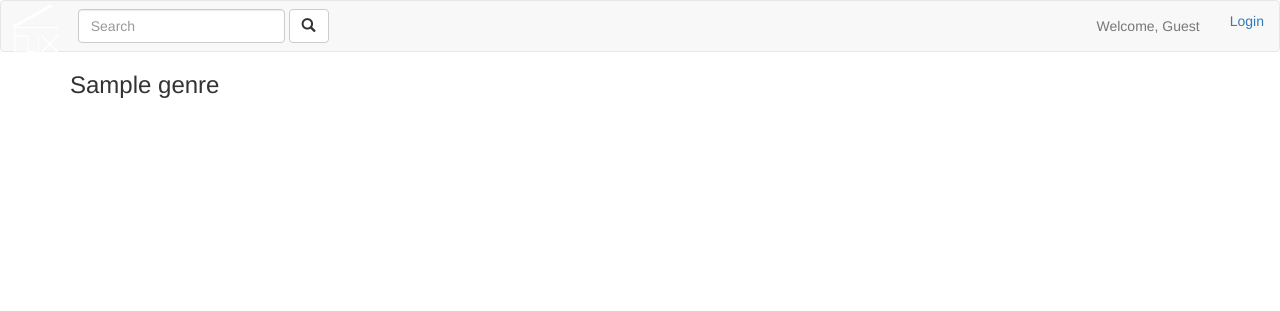
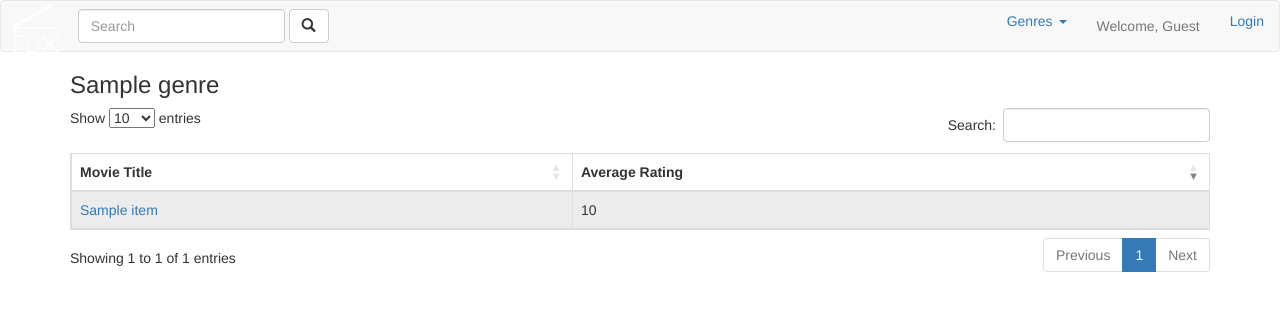
Before and after one commit to mendez6412/django-movies, a Django app: template movielens/flix/templates/flix/genres.html in a window 1280 px wide. Shown: the top 311 px of the page. Run offline with Django 3.2, Linux system fonts and the light colour scheme; the template is opened without the code that fills it: most values are stand-ins (such as "Sample title", 1, 10 or a date in 2020); some libraries are stand-ins or nearby versions; some web fonts are replaced.

Commit message:
added genre pages

```diff
--- a/movielens/flix/static/flix/js/app.js
+++ b/movielens/flix/static/flix/js/app.js
@@ -1,4 +1,10 @@
 $(document).ready(function() {
     $('#example').DataTable();
     $('#example2').DataTable();
+    $('#genretable').DataTable( {
+        "order": [[ 1, "desc"]]
+    } );
+    $('#rectable').DataTable( {
+        "order": [[ 1, "desc"]]
+    } );
 } );
--- a/movielens/flix/templates/flix/base.html
+++ b/movielens/flix/templates/flix/base.html
@@ -45,12 +45,38 @@
                 </p></li>
               {% endif %}
             </ul>
+            <ul class="nav navbar-right">
+              <li class="dropdown">
+              <a href="#" class="dropdown-toggle" data-toggle="dropdown" role="button" aria-haspopup="true" aria-expanded="false">Genres <span class="caret"></span></a>
+              <ul class="dropdown-menu">
+                <li><a href="/genres/Action">Action</a></li>
+                <li><a href="/genres/Adventure">Adventure</a></li>
+                <li><a href="/genres/Animation">Animation</a></li>
+                <li><a href="/genres/Children's">Children's</a></li>
+                <li><a href="/genres/Comedy">Comedy</a></li>
+                <li><a href="/genres/Crime">Crime</a></li>
+                <li><a href="/genres/Documentary">Documentary</a></li>
+                <li><a href="/genres/Drama">Drama</a></li>
+                <li><a href="/genres/Fantasy">Fantasy</a></li>
+                <li><a href="/genres/Film-Noir">Film-Noir</a></li>
+                <li><a href="/genres/Horror">Horror</a></li>
+                <li><a href="/genres/Musical">Musical</a></li>
+                <li><a href="/genres/Mystery">Mystery</a></li>
+                <li><a href="/genres/Romance">Romance</a></li>
+                <li><a href="/genres/Sci-Fi">Sci-Fi</a></li>
+                <li><a href="/genres/Thriller">Thriller</a></li>
+                <li><a href="/genres/War">War</a></li>
+                <li><a href="/genres/Western">Western</a></li>
+              </ul>
+            </li>
+            </ul>
         </div><!--/.container-fluid -->
     </nav>
     {% block body %}
     {% endblock %}
     <script type="text/javascript" src="https://ajax.googleapis.com/ajax/libs/jquery/3.1.0/jquery.min.js"></script>
     <script src="{% static 'flix/js/app.js' %}"></script>
+    <script type="text/javascript" src="https://maxcdn.bootstrapcdn.com/bootstrap/3.3.7/js/bootstrap.min.js"></script>
     <script type="text/javascript" src="https://cdn.datatables.net/1.10.12/js/jquery.dataTables.min.js"></script>
     <script type="text/javascript" src="https://cdn.datatables.net/1.10.12/js/dataTables.bootstrap.min.js"></script>
   </body>
--- a/movielens/flix/templates/flix/genres.html
+++ b/movielens/flix/templates/flix/genres.html
@@ -1,14 +1,28 @@
 {% extends 'flix/base.html' %}
 
 {% block body %}
-{% for genre in genres %}
 <div class="container">
   <div class="row">
     <div class="col-md-12">
       <h3>{{ genre }}</h3>
-    </div>
-  </div>
+<table id="genretable" class="table table-striped table-bordered" cellspacing="0" width="100%">
+<thead>
+    <tr>
+        <th>Movie Title</th>
+        <th>Average Rating</th>
+    </tr>
+</thead>
+<tbody>
+    {% for item in top %}
+    <tr>
+        <td><a href="/movie/{{ item.id }}">{{ item }}</a></td>
+        <td>{{ item.avg|floatformat:"-2" }}</td>
+    </tr>
+    {% endfor %}
+</tbody>
+</table>
 </div>
-{% endfor %}
+</div>
+</div>
 
 {% endblock %}
--- a/movielens/flix/templates/flix/rater.html
+++ b/movielens/flix/templates/flix/rater.html
@@ -12,16 +12,18 @@
 </div>
 <div class="col-md-6">
 <h3>Recommended Movies</h3>
-<table id="example" class="table table-striped table-bordered" cellspacing="0" width="100%">
+<table id="rectable" class="table table-striped table-bordered" cellspacing="0" width="100%">
 <thead>
     <tr>
         <th>Movie Title</th>
+        <th>Average Rating</th>
     </tr>
 </thead>
 <tbody>
     {% for item in top_unseen%}
     <tr>
         <td><a href="/movie/{{ item.id }}">{{ item }}</a></td>
+        <td>{{ item.avg|floatformat:"-2" }}</td>
     </tr>
     {% endfor %}
 </tbody>
```
Also changed, not shown: movielens/flix/views.py (+7 -3 lines).
